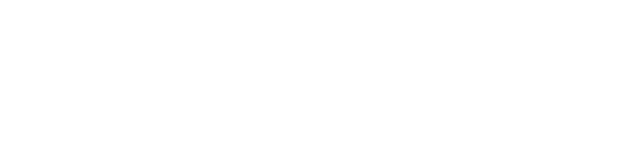
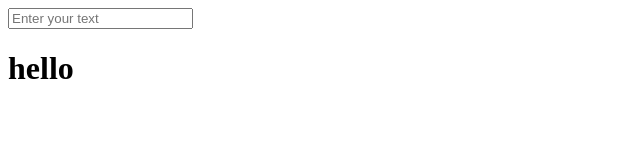
Before and after one commit to subhashree-ipsita-mishra/git-practice, a plain HTML site: page index.html in a window 1280 px wide. Shown: the whole page, without its empty margins (0-640 px from the left). Drawn offline with Linux system fonts and the light colour scheme.

Commit message:
add a input text

```diff
--- a/index.html
+++ b/index.html
@@ -5,5 +5,10 @@
     <meta name="viewport" content="width=device-width, initial-scale=1.0" />
     <title>Document</title>
   </head>
-  <body></body>
+  <body>
+    <div>
+      <input type="text" placeholder="Enter your text" />
+      <h1>hello</h1>
+    </div>
+  </body>
 </html>
```
